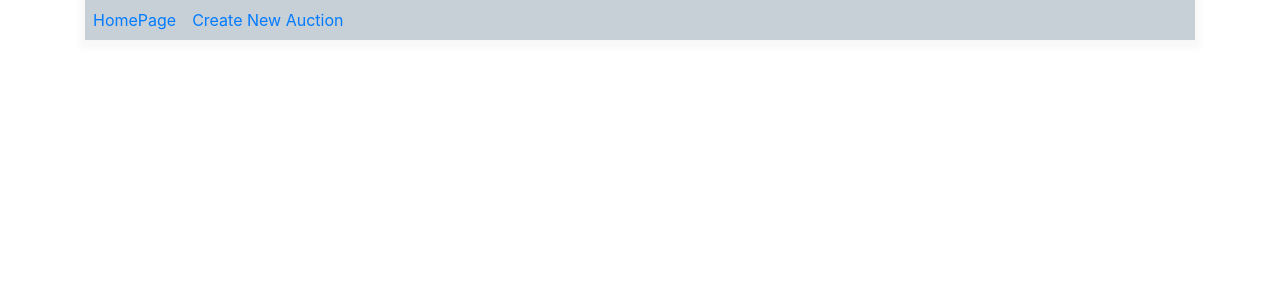
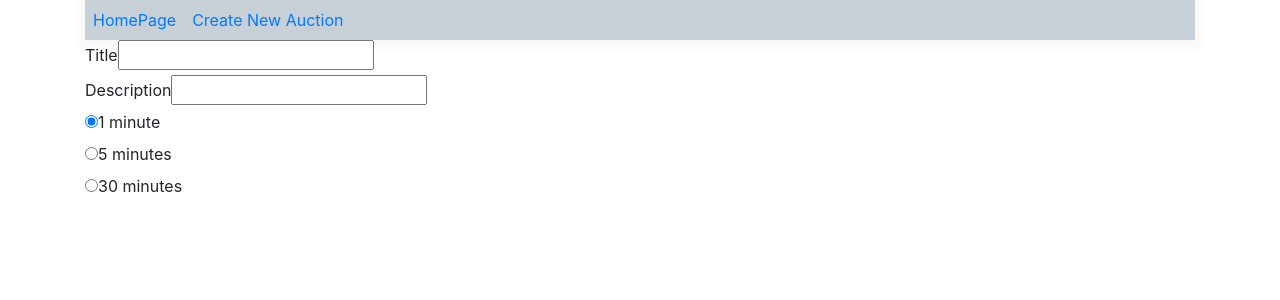
Before and after one commit to catalinispas/mern-auction, a React (Create React App) app in the folder client/: page /newAuction in a window 1280 px wide. Shown: the top 300 px of the page. Built offline with nearby package versions, Linux system fonts and the light colour scheme.

Commit message:
added form without functionality

```diff
--- a/client/src/App.css
+++ b/client/src/App.css
@@ -18,6 +18,7 @@
 .itemList-item {
   display: flex;
   justify-content: space-between;
+  flex-direction: row;
   padding: 0.5rem;
   border-bottom: 1px solid rgba(47, 79, 79, 0.1);
 }
@@ -26,3 +27,28 @@
   color: darkslategray;
   font-size: smaller;
 }
+
+.title-wrapper {
+  padding: 0.5rem;
+  background-color: rgb(222, 228, 233);
+}
+
+.auction-form {
+  display: flex;
+  flex-direction: column;
+}
+
+.radio-group {
+  display: flex;
+  flex-direction: column;
+}
+
+.radio-button {
+  padding: 0.5rem;
+  margin-right: 0.5rem;
+}
+
+.column {
+  display: flex;
+  flex-direction: column;
+}
--- a/client/src/App.js
+++ b/client/src/App.js
@@ -16,7 +16,9 @@ import './App.css';
 import ItemList from './components/ItemList';
 import NavBar from './components/NavBar';
 import Item from './components/Item';
+import CreateAuction from './components/CreateAuction';
 
+// Main app
 function App() {
   return (
     <div className='App'>
@@ -26,6 +28,7 @@ function App() {
           <Switch>
             <Route path='/' exact={true} component={ItemList}></Route>
             <Route path='/bids/:itemId' component={Item}></Route>
+            <Route path='/newAuction' component={CreateAuction}></Route>
           </Switch>
         </Container>
       </Router>
--- a/client/src/components/Item.js
+++ b/client/src/components/Item.js
@@ -30,8 +30,28 @@ const Item = ({ match }) => {
   } else if (!isLoaded) {
     return <div>Loading...</div>;
   } else {
+    if (!item) return <p>There are no auctions available at the moment</p>;
     const { bids } = item;
-    return bids.map((bid) => <li>{bid.author}</li>);
+    return (
+      <div>
+        <div className='title-wrapper'>
+          <h4>{item.title}</h4>
+          <p>{item.description}</p>
+        </div>
+        <ul className='itemList'>
+          <li className='itemList-item'>
+            <p className='itemList-header'>Bid author</p>
+            <p className='itemList-header'>Bid amount</p>
+          </li>
+          {bids.map((bid) => (
+            <li className='itemList-item' key={bid._id}>
+              <p>{bid.name}</p>
+              <p>{bid.amount}$</p>
+            </li>
+          ))}
+        </ul>
+      </div>
+    );
   }
 };
 
--- a/client/src/components/ItemList.js
+++ b/client/src/components/ItemList.js
@@ -36,7 +36,10 @@ const ItemList = () => {
         {items.map((item) => (
           <Link to={`/bids/${item._id}`}>
             <li className='itemList-item' key={item._id}>
-              <h4>{item.title}</h4>
+              <div className='itemList-item-wrapper'>
+                <h4>{item.title}</h4>
+                <p>{item.description}</p>
+              </div>
               <p>{item.maxBid > 0 ? `${item.maxBid} $` : 'No bids'}</p>
             </li>
           </Link>
--- a/client/src/components/createAuction.js
+++ b/client/src/components/createAuction.js
@@ -1,7 +1,52 @@
-import React from 'react';
+import React, { useState } from 'react';
 
-const createAuction = () => {
-  return <div></div>;
-};
+function CreateAuction() {
+  const [title, setTitle] = useState('');
+  const [description, setDescription] = useState('');
+  const [duration, setDuration] = useState(1);
 
-export default createAuction;
+  return (
+    <form>
+      <label>Title</label>
+      <input
+        type='text'
+        value={title}
+        onChange={(e) => setTitle(e.target.value)}
+      />
+      <br />
+      <label>Description</label>
+      <input
+        type='text'
+        value={description}
+        onChange={(e) => setDescription(e.target.value)}
+      />
+      <br />
+      <input
+        name='duration'
+        type='radio'
+        value='1'
+        defaultChecked
+        onChange={() => setDuration(1)}
+      />
+      <label>1 minute</label>
+      <br />
+      <input
+        name='duration'
+        type='radio'
+        value='5'
+        onChange={() => setDuration(5)}
+      />
+      <label>5 minutes</label>
+      <br />
+      <input
+        name='duration'
+        type='radio'
+        value='30'
+        onChange={() => setDuration(30)}
+      />
+      <label>30 minutes</label>
+    </form>
+  );
+}
+
+export default CreateAuction;
--- a/package.json
+++ b/package.json
@@ -21,7 +21,8 @@
     "dotenv": "^10.0.0",
     "express": "^4.17.1",
     "jsonwebtoken": "^8.5.1",
-    "mongoose": "^5.12.5"
+    "mongoose": "^5.12.5",
+    "react-radio-group": "^3.0.3"
   },
   "devDependencies": {
     "nodemon": "^2.0.7"
```
Also changed, not shown: 2 other files (tests, documents, lock files or other folders).
